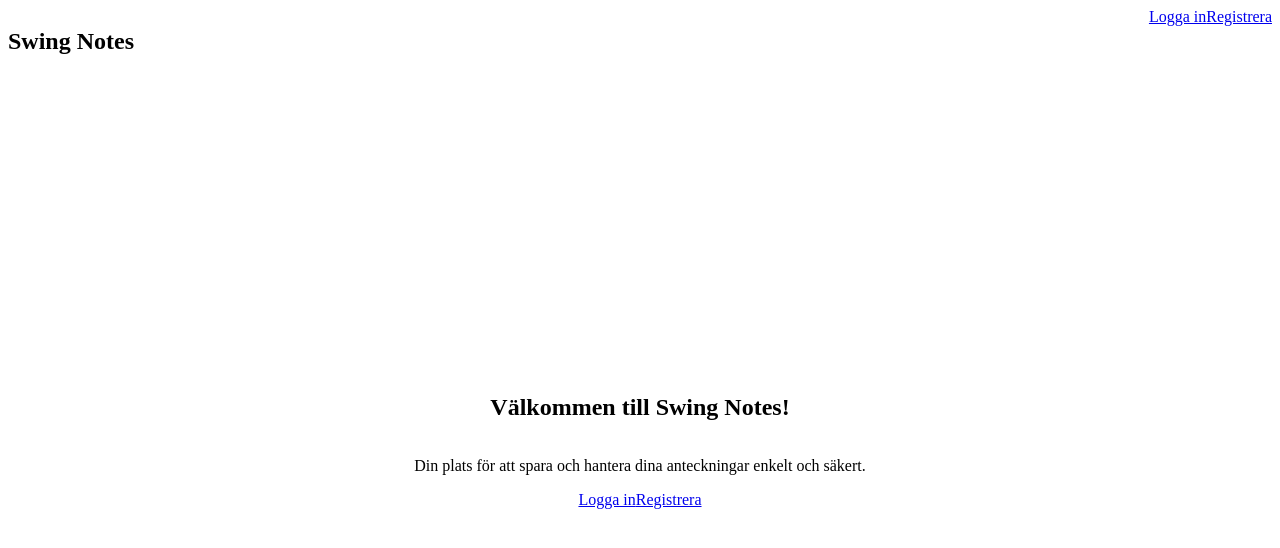
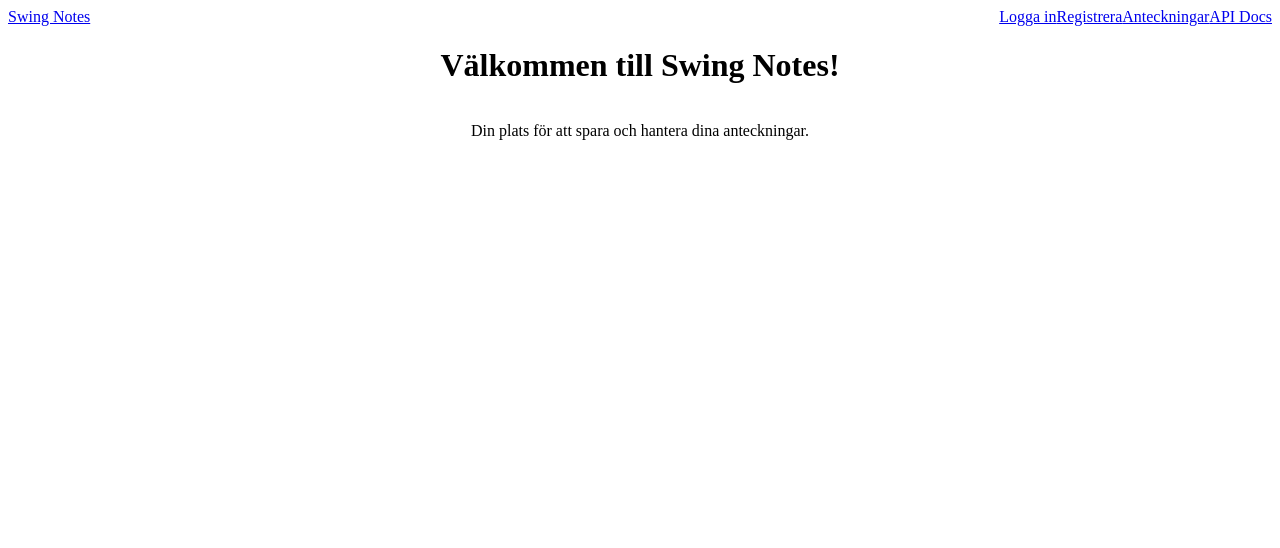
Before and after one commit to ToeCrow/examen-backend, a React (Vite) app in the folder frontend/: page / in a window 1280 px wide. Shown: the top 548 px of the page. Built offline with nearby package versions, Linux system fonts and the light colour scheme; the HTML template or start-up script is replaced by a standard one.

Commit message:
frontend layout mvp

```diff
--- a/frontend/package.json
+++ b/frontend/package.json
@@ -13,7 +13,8 @@
     "axios": "^1.9.0",
     "react": "^19.1.0",
     "react-dom": "^19.1.0",
-    "react-router-dom": "^7.6.2"
+    "react-router-dom": "^7.6.2",
+    "swagger-ui-react": "^5.24.0"
   },
   "devDependencies": {
     "@eslint/js": "^9.25.0",
--- a/frontend/src/App.tsx
+++ b/frontend/src/App.tsx
@@ -1,17 +1,23 @@
-import { BrowserRouter, Route, Routes } from "react-router-dom";
+// src/App.tsx
+import { BrowserRouter, Routes, Route } from "react-router-dom";
+import Layout from "./components/Layout";
 import Home from "./pages/Home";
 import Login from "./pages/Login";
 import Register from "./pages/Register";
 import Notes from "./pages/Notes";
+import SwaggerDocs from "./components/SwaggerDocs";
 
 export default function App() {
   return (
     <BrowserRouter>
       <Routes>
-        <Route path="/" element={<Home />} />
-        <Route path="/login" element={<Login />} />
-        <Route path="/register" element={<Register />} />
-        <Route path="/notes" element={<Notes />} />
+        <Route element={<Layout />}>
+          <Route path="/" element={<Home />} />
+          <Route path="/login" element={<Login />} />
+          <Route path="/register" element={<Register />} />
+          <Route path="/notes" element={<Notes />} />
+          <Route path="/docs" element={<SwaggerDocs />} />
+        </Route>
       </Routes>
     </BrowserRouter>
   );
--- /dev/null
+++ b/frontend/src/components/Layout.tsx
@@ -0,0 +1,14 @@
+// src/components/Layout.tsx
+import Navbar from "./Navbar";
+import { Outlet } from "react-router-dom";
+
+export default function Layout() {
+  return (
+    <div className="min-h-screen flex flex-col">
+      <Navbar />
+      <main className="flex-grow p-4">
+        <Outlet />
+      </main>
+    </div>
+  );
+}
--- /dev/null
+++ b/frontend/src/components/Navbar.tsx
@@ -0,0 +1,16 @@
+// src/components/Navbar.tsx
+import { Link } from "react-router-dom";
+
+export default function Navbar() {
+  return (
+    <nav className="bg-blue-600 text-white p-4 flex justify-between items-center">
+      <Link to="/" className="text-xl font-bold">Swing Notes</Link>
+      <div className="space-x-4">
+        <Link to="/login" className="hover:underline">Logga in</Link>
+        <Link to="/register" className="hover:underline">Registrera</Link>
+        <Link to="/notes" className="hover:underline">Anteckningar</Link>
+        <Link to="/docs" className="hover:underline">API Docs</Link>
+      </div>
+    </nav>
+  );
+}
--- /dev/null
+++ b/frontend/src/components/SwaggerDocs.tsx
@@ -0,0 +1,10 @@
+import SwaggerUI from "swagger-ui-react";
+import "swagger-ui-react/swagger-ui.css";
+
+export default function SwaggerDocs() {
+  return (
+    <div style={{ height: "100vh" }}>
+      <SwaggerUI url="http://localhost:3000/api-docs/swagger.json" />
+    </div>
+  );
+}
--- a/frontend/src/pages/Home.tsx
+++ b/frontend/src/pages/Home.tsx
@@ -1,36 +1,10 @@
-import { Link } from "react-router-dom";
-
 export default function Home() {
   return (
-    <div className="min-h-screen flex flex-col">
-      <nav className="bg-blue-600 text-white p-4 flex justify-between">
-        <h1 className="font-bold text-xl">Swing Notes</h1>
-        <div className="space-x-4">
-          <Link to="/login" className="hover:underline">Logga in</Link>
-          <Link to="/register" className="hover:underline">Registrera</Link>
-        </div>
-      </nav>
-
-      <main className="flex-grow flex flex-col items-center justify-center p-8">
-        <h2 className="text-3xl font-semibold mb-4">Välkommen till Swing Notes!</h2>
-        <p className="text-center max-w-xl">
-          Din plats för att spara och hantera dina anteckningar enkelt och säkert.
-        </p>
-        <div className="mt-8 space-x-4">
-          <Link
-            to="/login"
-            className="bg-blue-600 text-white px-6 py-3 rounded hover:bg-blue-700 transition"
-          >
-            Logga in
-          </Link>
-          <Link
-            to="/register"
-            className="bg-green-600 text-white px-6 py-3 rounded hover:bg-green-700 transition"
-          >
-            Registrera
-          </Link>
-        </div>
-      </main>
+    <div className="flex flex-col items-center justify-center h-full">
+      <h1 className="text-3xl font-bold mb-4">Välkommen till Swing Notes!</h1>
+      <p className="text-center max-w-xl">
+        Din plats för att spara och hantera dina anteckningar.
+      </p>
     </div>
   );
 }
```
Also changed, not shown: 1 other file (tests, documents, lock files or other folders).
